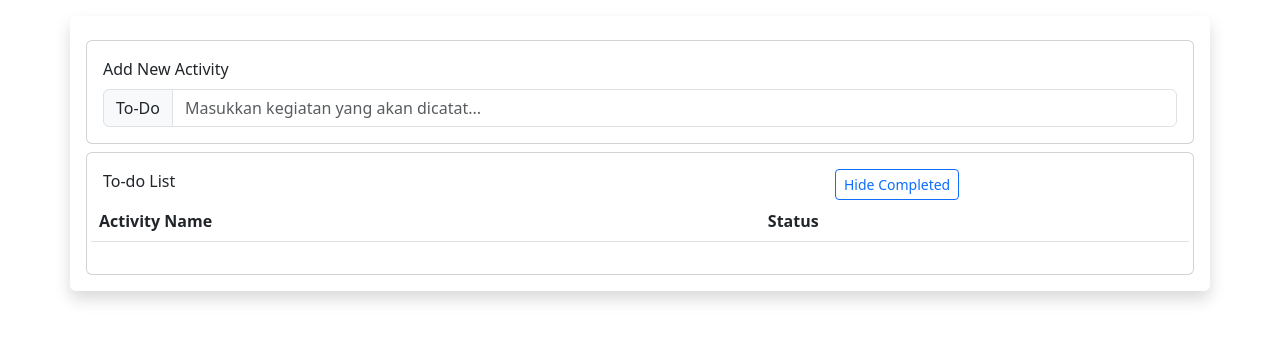
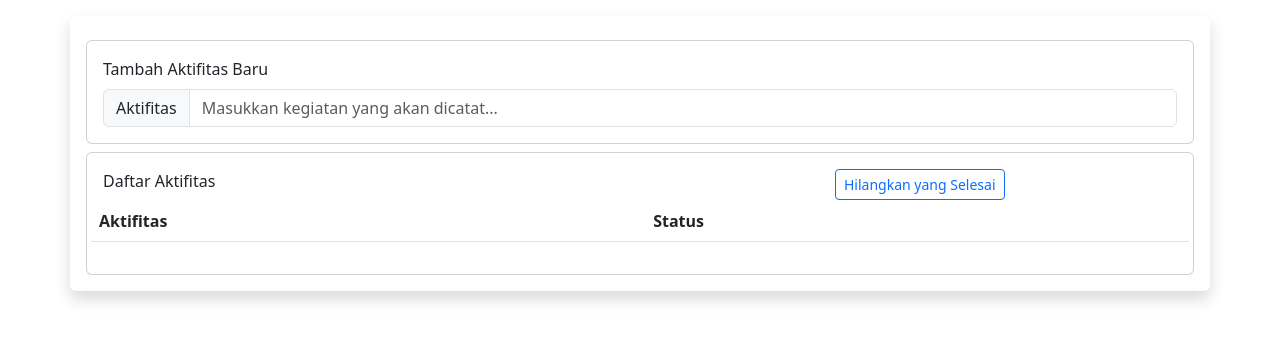
Before and after one commit to MadNewbie/Seleksi-Coding-Thunderlab, a plain HTML site: page index.html in a window 1280 px wide. Drawn offline with nearby package versions, Linux system fonts and the light colour scheme.

Commit message:
ganti bahasa

```diff
--- a/index.html
+++ b/index.html
@@ -3,7 +3,7 @@
 <head>
     <meta charset="UTF-8">
     <meta name="viewport" content="width=device-width, initial-scale=1.0">
-    <title>ToDo Vue</title>
+    <title>Mad Todo List</title>
     <link href="https://cdn.jsdelivr.net/npm/bootstrap@5.3.0/dist/css/bootstrap.min.css" rel="stylesheet" integrity="sha384-9ndCyUaIbzAi2FUVXJi0CjmCapSmO7SnpJef0486qhLnuZ2cdeRhO02iuK6FUUVM" crossorigin="anonymous">
 </head>
 <body>
@@ -14,14 +14,14 @@
                     <div class="row">
                         <div class="col-12">
                             <div class="card-title">
-                                Add New Activity
+                                Tambah Aktifitas Baru
                             </div>
                         </div>
                     </div>
                     <div class="row">
                         <div class="col-12">
                             <div class="input-group">
-                                <span class="input-group-text">To-Do</span>
+                                <span class="input-group-text">Aktifitas</span>
                                 <input type="text" class="form-control" placeholder="Masukkan kegiatan yang akan dicatat..." v-model="newTodo" @keyup.enter="addTodo">
                             </div>
                         </div>
@@ -33,12 +33,12 @@
                     <div class="row">
                         <div class="col-8">
                             <div class="card-title">
-                                To-do List
+                                Daftar Aktifitas
                             </div>
                         </div>
                         <div class="col-4">
                             <button class="btn btn-sm btn-outline-primary" @click="hideCompleted = !hideCompleted">
-                                {{hideCompleted ? "Show All" : "Hide Completed"}}
+                                {{hideCompleted ? "Tampil Semua" : "Hilangkan yang Selesai"}}
                             </button>
                         </div>
                     </div>
@@ -46,7 +46,7 @@
                         <table class="table table-stripped table-hover table-responsive">
                             <thead>
                                 <tr>
-                                    <th>Activity Name</th>
+                                    <th>Aktifitas</th>
                                     <th>Status</th>
                                     <th></th>
                                 </tr>
@@ -55,7 +55,7 @@
                                 <tr v-for="todo in filteredTodos" :key="todo.id">
                                     <td>{{todo.text}}</td>
                                     <td><input type="checkbox" class="form-check-inpu" v-model="todo.done" @change="updateDone()"></td>
-                                    <td><button type="button" class="btn btn-danger" @click="deleteTodo(todo)">Remove</button></td>
+                                    <td><button type="button" class="btn btn-danger" @click="deleteTodo(todo)">Hapus</button></td>
                                 </tr>
                             </tbody>
                         </table>
```
